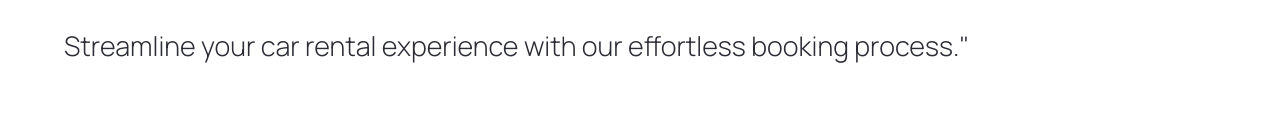
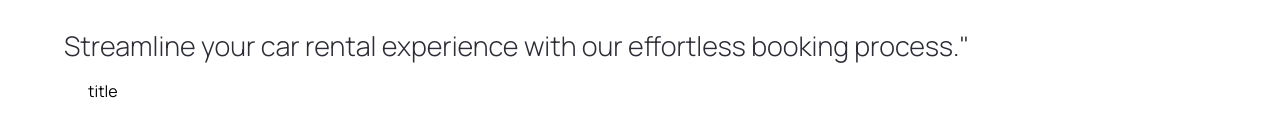
Before and after one commit to snehapatil2001/car-hub, a Next.js app: page / in a window 1280 px wide. Shown: the part 330-466 px from the top of the page. Built offline with nearby package versions, Linux system fonts and the light colour scheme.

Commit message:
Feat: Custom button component.

```diff
--- a/components/CustomButton.tsx
+++ b/components/CustomButton.tsx
@@ -1,10 +1,19 @@
+"use client";
+import image from 'next/image';
 import React from 'react'
 
 const CustomButton = () => {
   return (
-	<div>
-
-	</div>
+	<button
+		disabled={false}
+		type={"button"}
+		className={`custom-btn`}
+		onClick={() => {}}
+	>
+		<span className={`flex-1`}>
+			title
+		</span>
+	</button>
   )
 }
 
--- a/components/Hero.tsx
+++ b/components/Hero.tsx
@@ -1,7 +1,12 @@
+"use client";
 import Image from "next/image"
 import CustomButton from "./CustomButton"
 
 const Hero = () => {
+
+	const handleScroll = () => {
+
+	}
 	return (
 		<div className="hero">
 			<div className="flex-1 pt-36 padding-x">
@@ -11,7 +16,11 @@
 
 				<p className="hero__subtitle">Streamline your car rental experience with our effortless booking process."</p>
 
-			<CustomButton />
+				<CustomButton
+					title="Explore Cars"
+					containerStyles="bg-primary-blue text-white rounded-full mt-10"
+					handleClick={handleScroll}
+				/>
 			</div>
 		</div>
 	)
```
Lines whose indentation alone changed are shown as unchanged.
